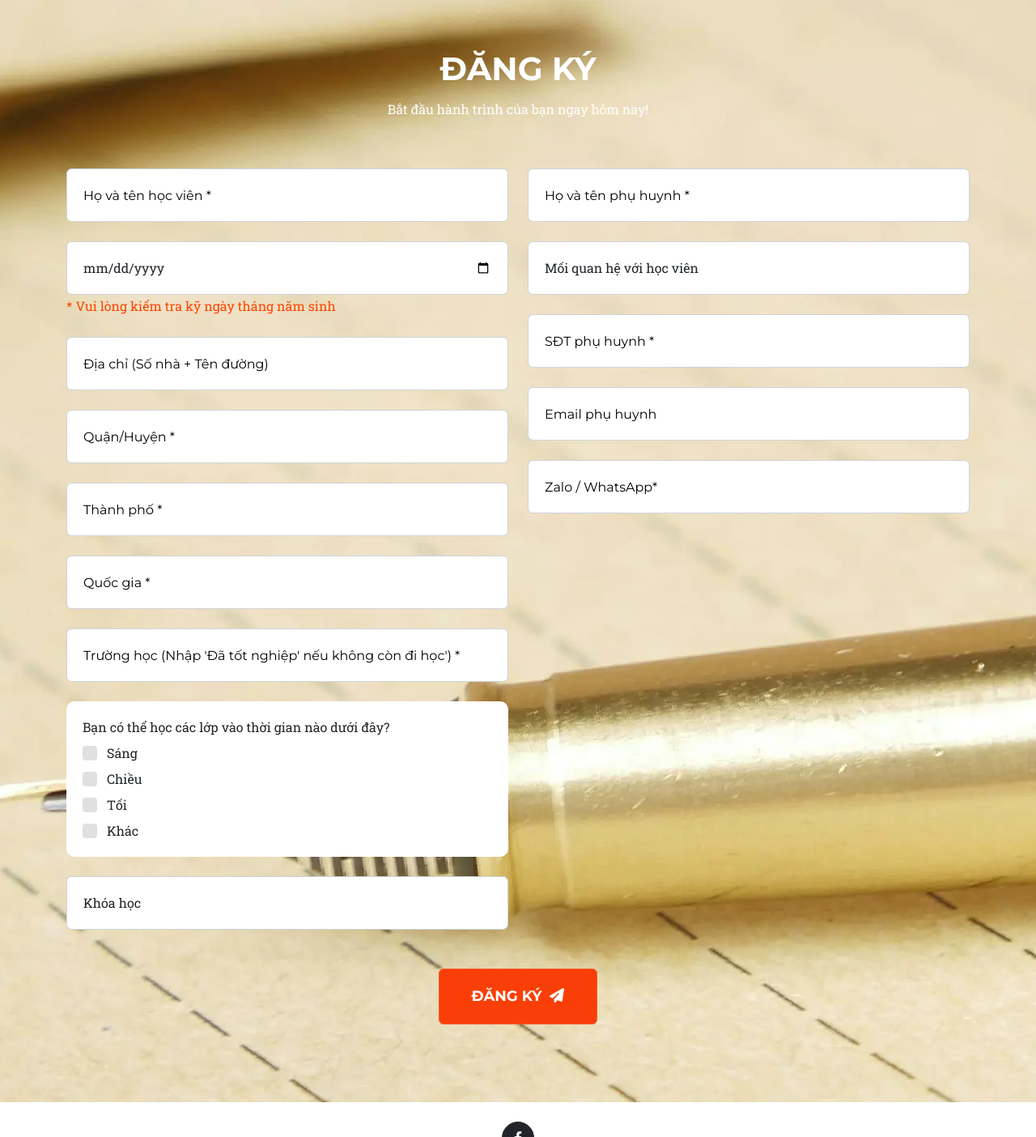
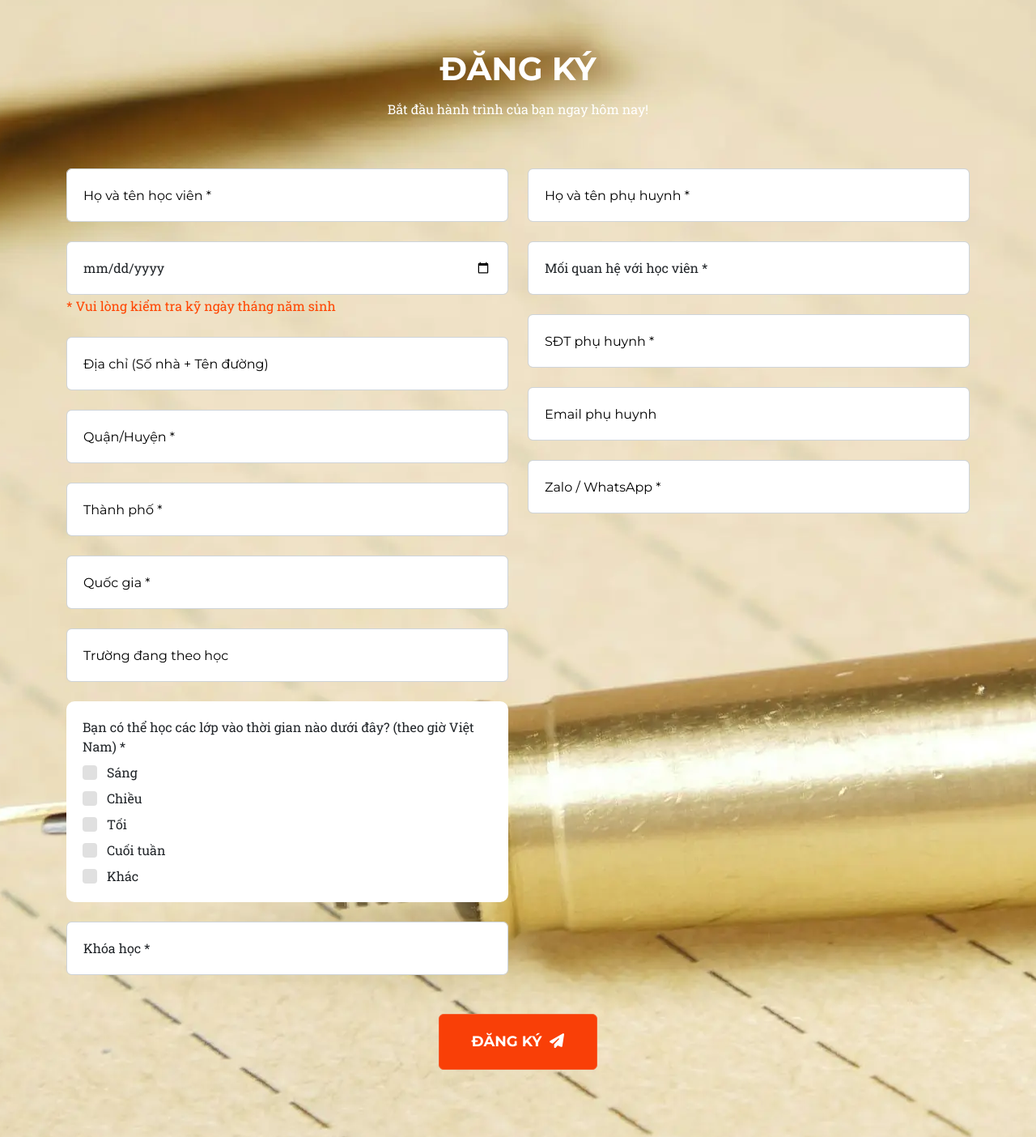
Before and after one commit to JasonPG2007/AdmissionWebsite, a React (Vite) app: page / in a window 1280 px wide. Shown: the part 5671-7075 px from the top of the page at 81% size. Built offline with nearby package versions, Linux system fonts and the light colour scheme.

Commit message:
Done all 100% fix v5

```diff
--- a/src/App.jsx
+++ b/src/App.jsx
@@ -15,6 +15,7 @@ function App() {
   const [showOtherInput, setShowOtherInput] = useState(false);
   const [selectedTimes, setSelectedTimes] = useState([]);
   const [errorTimeStudy, setErrorTimeStudy] = useState("");
+  const [isSendEmail, setIsSendEmail] = useState("");
 
   const handleCheckboxChange = (event) => {
     const { value, checked } = event.target;
@@ -98,13 +99,15 @@ function App() {
       setErrorTimeStudy("Vui lòng chọn ít nhất một thời gian học.");
       return;
     }
-    if (!isAdult) {
+    if (!isAdult || (isAdult && phone.length > 0)) {
       if (phone.length !== 10) {
         setErrorPhone("Số điện thoại không hợp lệ!");
         return;
       } else {
         setErrorPhone();
       }
+    }
+    if (!isAdult || (isAdult && phoneZalo.length > 0)) {
       if (phoneZalo.length !== 10) {
         setErrorPhoneZalo("Số điện thoại không hợp lệ!");
         return;
@@ -112,6 +115,7 @@ function App() {
         setErrorPhoneZalo();
       }
     }
+    setIsSendEmail(true);
     emailjs
       .sendForm(
         "service_jrgaq57",
@@ -122,11 +126,13 @@ function App() {
       .then(
         (result) => {
           console.log("Email sent:", result.text);
-          alert("Email sent successfully!");
+          alert("🎉 Chúc mừng bạn đã đăng ký thành công! 😊");
+          setIsSendEmail(false);
+          window.location.reload();
         },
         (error) => {
           console.log("Error:", error.text);
-          alert("Failed to send email.");
+          alert("❌ Đăng ký thất bại! 😢. Vui lòng thử lại sau! ");
         }
       );
   };
@@ -338,7 +344,7 @@ function App() {
                     <img
                       loading="lazy"
                       className="img-fluid d-block mx-auto"
-                      src="/img/pronounce-2.webp"
+                      src="/img/pronounce.webp"
                       alt="..."
                       width={"600px"}
                     />
@@ -1286,6 +1292,19 @@ function App() {
                     mm/dd/yyyy
                   </label>
                 </div>
+                {isAdult && (
+                  <div className="form-group">
+                    <input
+                      className="form-control"
+                      id="email_student"
+                      type="email"
+                      placeholder="Email học viên *"
+                      data-sb-validations="required"
+                      name="email_student"
+                      required
+                    />
+                  </div>
+                )}
                 <div className="form-group">
                   <input
                     className="form-control"
@@ -1334,16 +1353,16 @@ function App() {
                     className="form-control"
                     id="school"
                     type="text"
-                    placeholder="Trường học (Nhập 'Đã tốt nghiệp' nếu không còn đi học') *"
+                    placeholder="Trường đang theo học"
                     data-sb-validations="required"
                     name="school"
-                    required
                   />
                 </div>
                 <div className="form-group">
                   <div className="checkbox-group">
                     <label htmlFor="">
-                      Bạn có thể học các lớp vào thời gian nào dưới đây?
+                      Bạn có thể học các lớp vào thời gian nào dưới đây? (theo
+                      giờ Việt Nam) *
                     </label>
                     <label className="custom-checkbox">
                       <input
@@ -1376,6 +1395,16 @@ function App() {
                         onChange={handleCheckboxChange}
                       />
                       <span className="checkmark"></span> Tối
+                    </label>
+                    <label className="custom-checkbox">
+                      <input
+                        type="checkbox"
+                        name="time_study"
+                        id="weekend"
+                        value={"Weekend"}
+                        onChange={handleCheckboxChange}
+                      />
+                      <span className="checkmark"></span> Cuối tuần
                     </label>
 
                     <label className="custom-checkbox">
@@ -1411,23 +1440,29 @@ function App() {
                     style={{ padding: "20px" }}
                     required
                   >
-                    <option value="">Khóa học</option>
-                    {/* <option value="Pre-kids">Pre-Kids</option> */}
+                    <option value="">Khóa học *</option>
+                    <option value="Pre-kids" disabled>
+                      Pre-Kids (Hết chỗ)
+                    </option>
                     <option value="Kids">Kids</option>
-                    {/* <option value="Teens">Teens</option> */}
-                    {/* <option value="Giao tiếp tự tin">Giao tiếp tự tin</option>
-                    <option value="Giao tiếp thông thường">
-                      Giao tiếp thông thường
-                    </option> */}
+                    <option value="Teens" disabled>
+                      Teens (Hết chỗ)
+                    </option>
+                    <option value="Giao tiếp tự tin" disabled>
+                      Giao tiếp tự tin (Hết chỗ)
+                    </option>
+                    <option value="Giao tiếp thông thường" disabled>
+                      Giao tiếp thông thường (Hết chỗ)
+                    </option>
                     <option value="Luyện phỏng vấn visa">
                       Luyện phỏng vấn visa
                     </option>
                     <option value="Luyện âm Anh Mỹ cơ bản">
                       Luyện âm Anh Mỹ cơ bản
                     </option>
-                    {/* <option value="Luyện âm Anh Mỹ nâng cao">
-                      Luyện âm Anh Mỹ nâng cao
-                    </option> */}
+                    <option value="Luyện âm Anh Mỹ nâng cao" disabled>
+                      Luyện âm Anh Mỹ nâng cao (Hết chỗ)
+                    </option>
                   </select>
                 </div>
                 {isAdult && (
@@ -1442,11 +1477,12 @@ function App() {
                     className="form-control"
                     id="full_name_parent"
                     type="text"
-                    placeholder="Họ và tên phụ huynh *"
+                    placeholder={
+                      isAdult ? "Họ và tên phụ huynh" : "Họ và tên phụ huynh *"
+                    }
                     name="full_name_parent"
                     data-sb-validations="required"
-                    required
-                    disabled={isAdult}
+                    required={!isAdult}
                   />
                 </div>
                 <div className="form-group">
@@ -1455,10 +1491,13 @@ function App() {
                     id=""
                     className="form-control"
                     style={{ padding: "20px" }}
-                    required
-                    disabled={isAdult}
-                  >
-                    <option value="">Mối quan hệ với học viên</option>
+                    required={!isAdult}
+                  >
+                    <option value="">
+                      {isAdult
+                        ? "Mối quan hệ với học viên"
+                        : "Mối quan hệ với học viên *"}
+                    </option>
                     <option value="Father">Cha/Bố</option>
                     <option value="Mother">Mẹ</option>
                     <option value="Brothers and sisters">Anh chị em</option>
@@ -1472,10 +1511,9 @@ function App() {
                     id="phone_parent"
                     type="text"
                     name="phone"
-                    placeholder="SĐT phụ huynh *"
+                    placeholder={isAdult ? "SĐT phụ huynh" : "SĐT phụ huynh *"}
                     data-sb-validations="required,email"
-                    required
-                    disabled={isAdult}
+                    required={!isAdult}
                     onInput={(e) => {
                       // Xóa mọi ký tự không phải số
                       e.target.value = e.target.value.replace(/\D/g, "");
@@ -1499,7 +1537,6 @@ function App() {
                     placeholder="Email phụ huynh"
                     name="email_parent"
                     data-sb-validations="required"
-                    disabled={isAdult}
                   />
                 </div>
                 <div className="form-group mb-md-0">
@@ -1508,10 +1545,11 @@ function App() {
                     id="zalo"
                     type="text"
                     name="zalo"
-                    placeholder="Zalo / WhatsApp*"
+                    placeholder={
+                      isAdult ? "Zalo / WhatsApp" : "Zalo / WhatsApp *"
+                    }
                     data-sb-validations="required,email"
-                    required
-                    disabled={isAdult}
+                    required={!isAdult}
                     onInput={(e) => {
                       // Xóa mọi ký tự không phải số
                       e.target.value = e.target.value.replace(/\D/g, "");
@@ -1530,6 +1568,7 @@ function App() {
               </div>
             </div>
             <div className="text-center">
+              {!isSendEmail && (
                 <button
                   className="btn btn-primary btn-xl text-uppercase"
                   type="submit"
@@ -1540,6 +1579,20 @@ function App() {
                     style={{ paddingLeft: "5px" }}
                   ></i>
                 </button>
+              )}
+              {isSendEmail && (
+                <button
+                  className="btn btn-primary btn-xl text-uppercase"
+                  type="submit"
+                  disabled
+                >
+                  Đang xử lý{" "}
+                  <i
+                    className="fas fa-spinner fa-spin"
+                    style={{ paddingLeft: "5px" }}
+                  ></i>
+                </button>
+              )}
             </div>
           </form>
         </div>
```
Also changed, not shown: src/assets/css/styles.css. Lines whose indentation alone changed are shown as unchanged.
